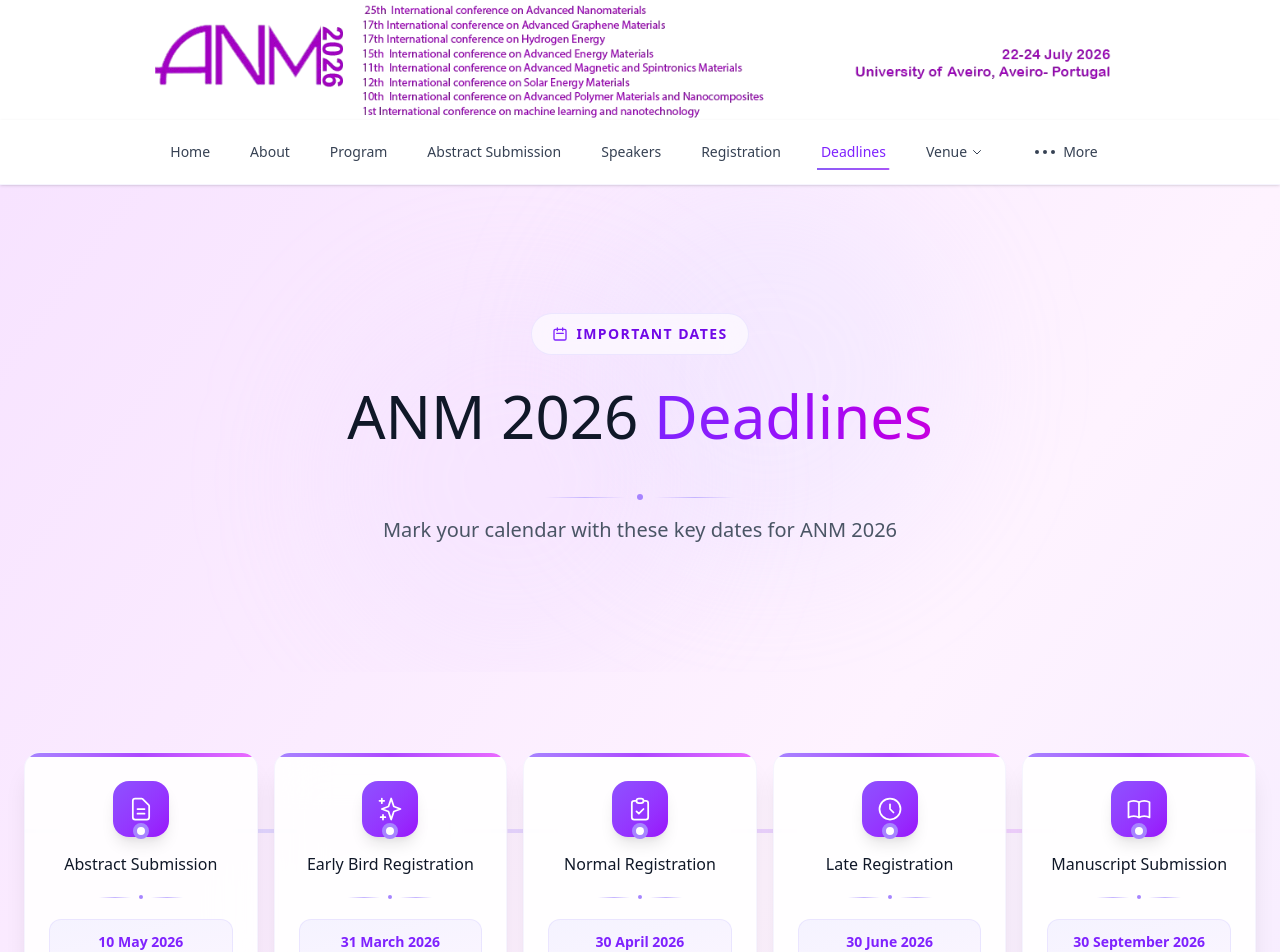
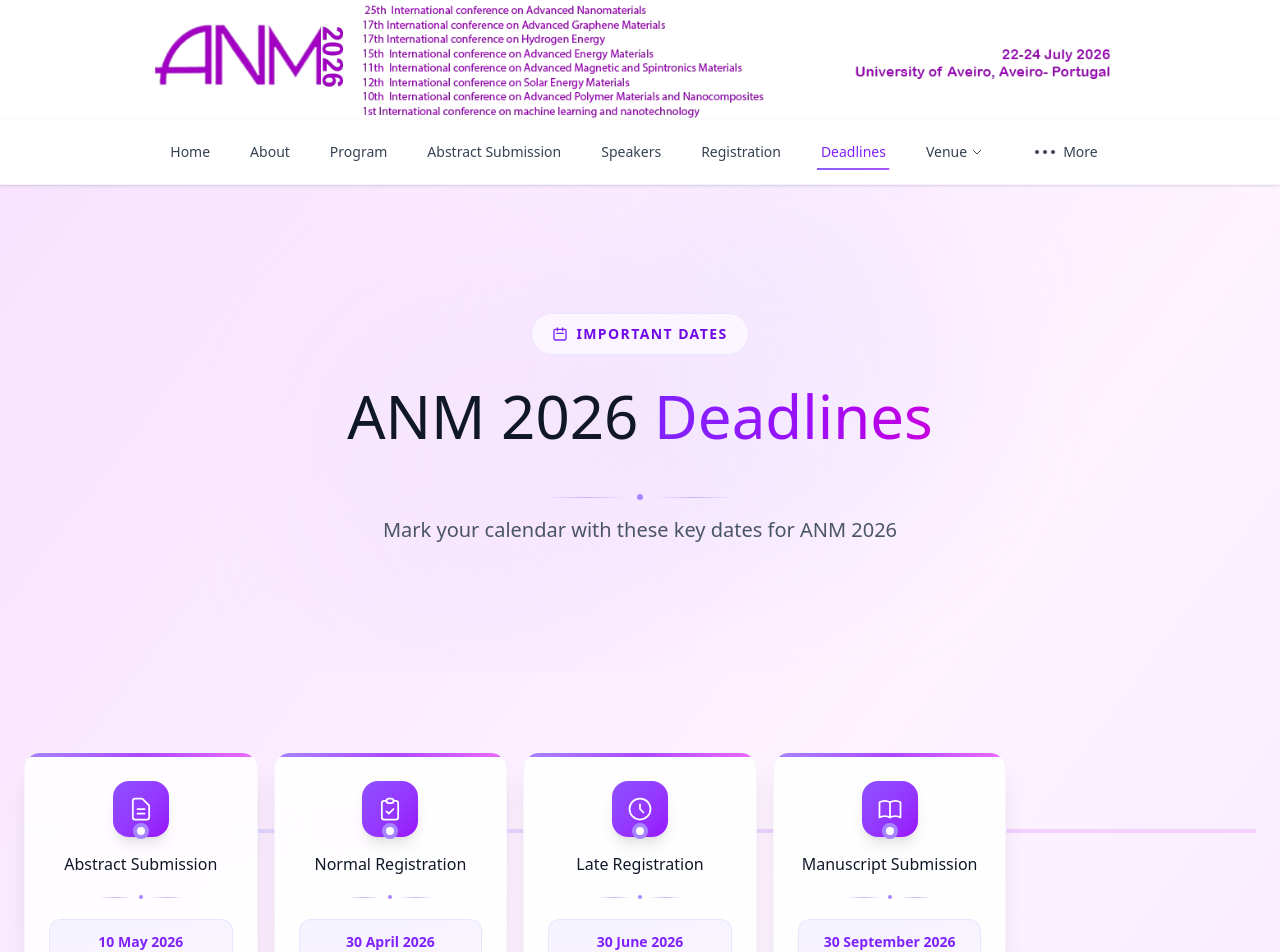
Before and after one commit to Abhijith-Suresh2283/nanoportugal, a React (Vite) app: page /deadlines in a window 1280 px wide. Shown: the top 952 px of the page. Built offline with nearby package versions, Linux system fonts and the light colour scheme.

Commit message:
Removed early bird registration

```diff
--- a/src/components/Deadlines.jsx
+++ b/src/components/Deadlines.jsx
@@ -5,11 +5,6 @@ export default function DeadlinesPage() {
       title: "Abstract Submission",
       date: "10 May 2026",
       icon: "M9 12h6m-6 4h6m2 5H7a2 2 0 01-2-2V5a2 2 0 012-2h5.586a1 1 0 01.707.293l5.414 5.414a1 1 0 01.293.707V19a2 2 0 01-2 2z"
-    },
-    {
-      title: "Early Bird Registration",
-      date: "31 March 2026",
-      icon: "M5 3v4M3 5h4M6 17v4m-2-2h4m5-16l2.286 6.857L21 12l-5.714 2.143L13 21l-2.286-6.857L5 12l5.714-2.143L13 3z"
     },
     {
       title: "Normal Registration",
```
